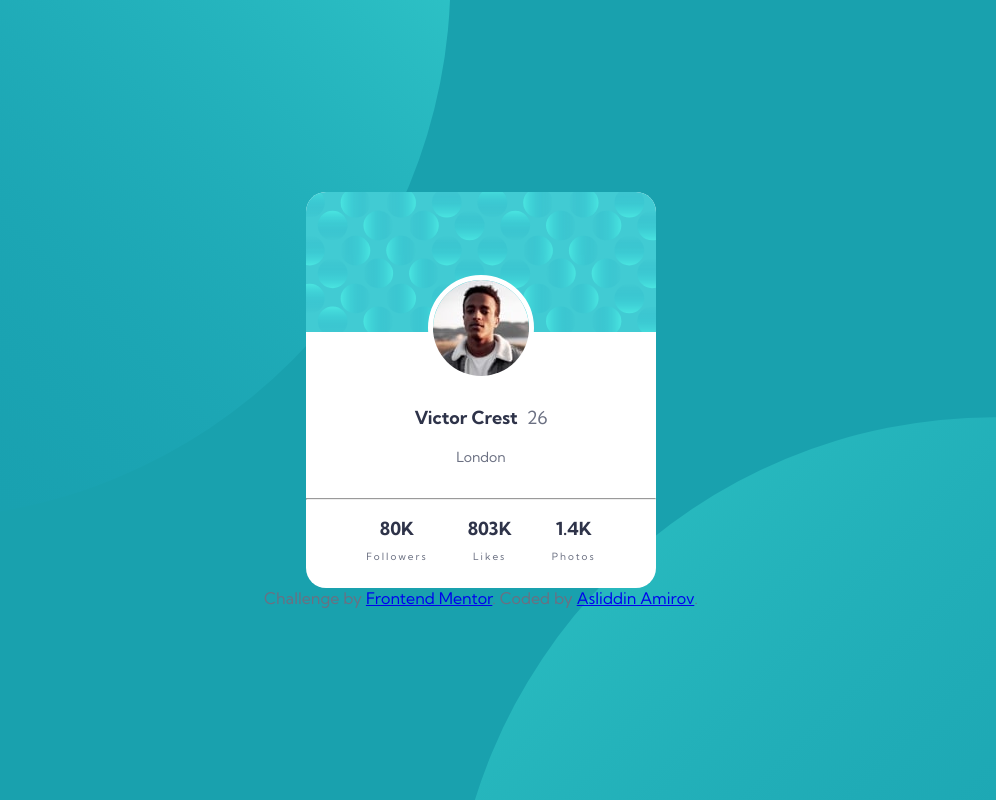
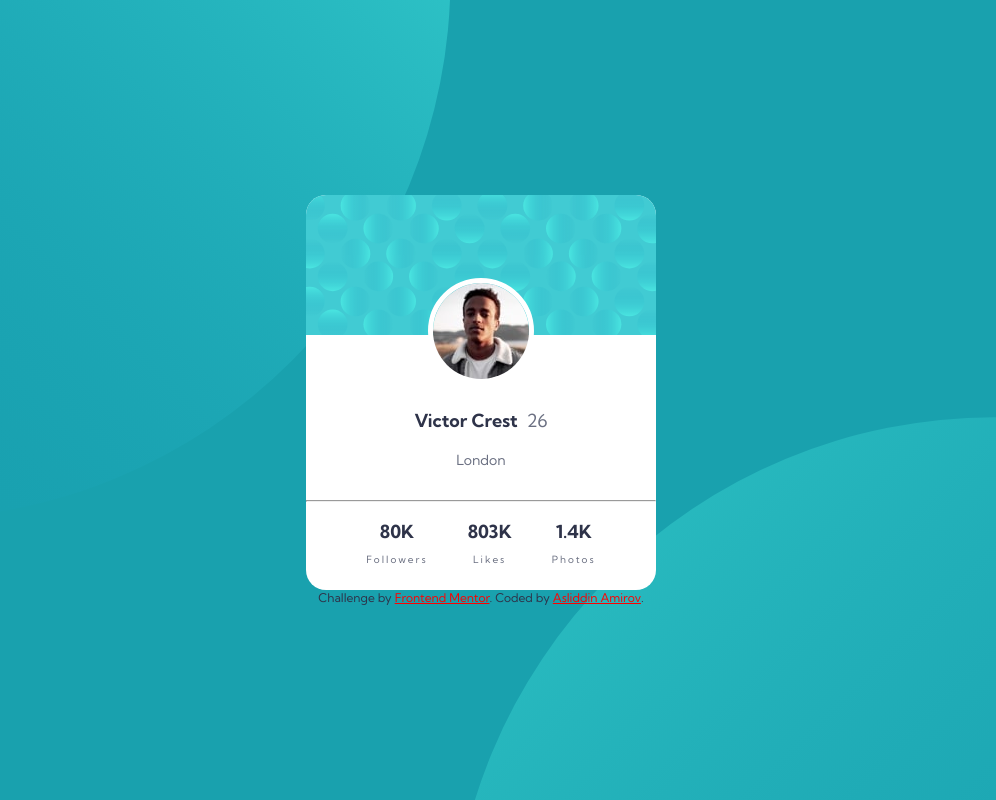
Before and after one commit to asliddinamir/project9-FM, a plain HTML site: page index.html in a window 1280 px wide. Shown: the whole page, without its empty margins (159-1155 px from the left). Drawn offline with Linux system fonts and the light colour scheme.

Commit message:
done desktop part of css

```diff
--- a/style.css
+++ b/style.css
@@ -12,6 +12,7 @@ body {
     color: #6b7082;
     margin: 0;
     padding: 0;
+    position: relative;
 }
 
 .wrapper {
@@ -22,7 +23,6 @@ body {
     align-items: center;
     justify-content: center;
     background: url('./images/background.svg') no-repeat center center/cover;
-    background-color: red;
 }
 
 .container {
@@ -108,3 +108,17 @@ body {
     letter-spacing: 2px;
     margin-top: 5px;
 }
+
+.attribution {
+    font-size: 12px;
+    color: #2e3349;
+}
+
+.attribution a {
+    color: red;
+    transition: .3s ease;
+}
+
+.attribution a:hover {
+    color: blue;
+}
```
